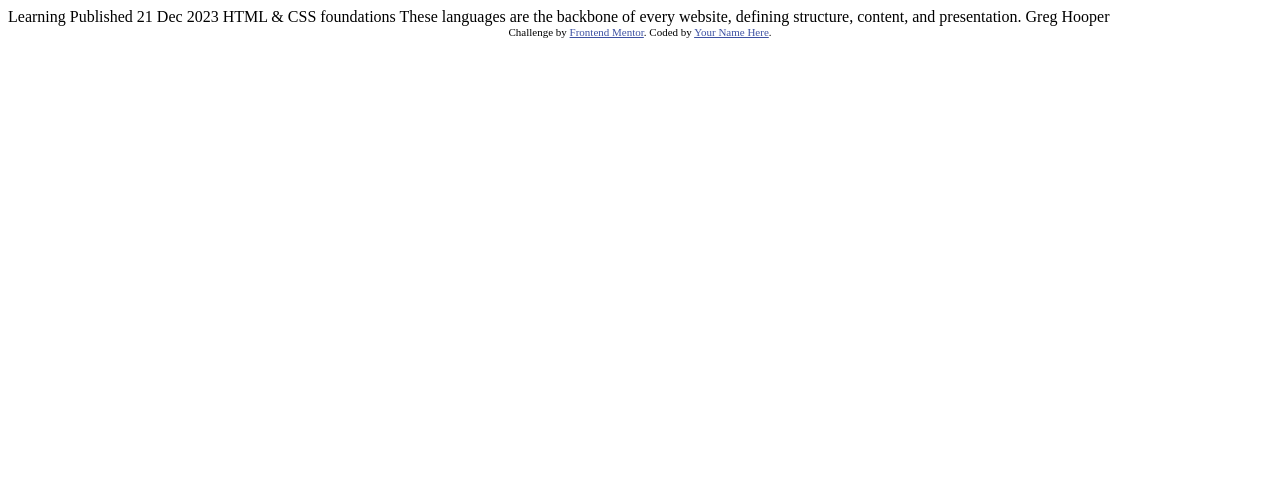
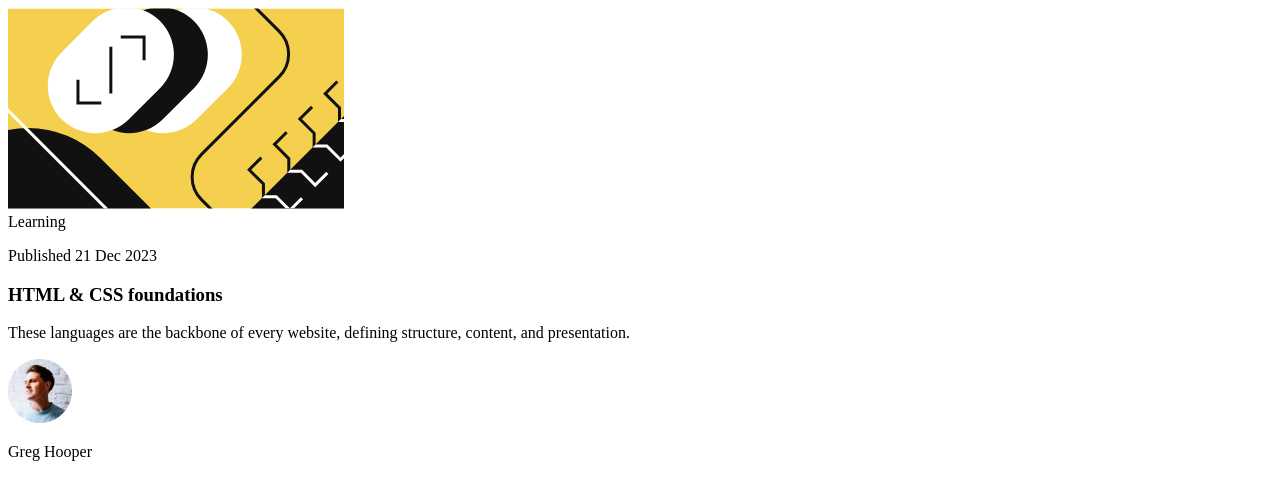
Before and after one commit to arieldiaz10/blog-preview-card-main-by-ariel-diaz, a plain HTML site: page index.html in a window 1280 px wide. Drawn offline with Linux system fonts and the light colour scheme.

Commit message:
Crea estructura inicial del archivo index.html

```diff
--- a/index.html
+++ b/index.html
@@ -7,28 +7,33 @@
   <link rel="icon" type="image/png" sizes="32x32" href="./assets/images/favicon-32x32.png">
 
   <title>Frontend Mentor | Blog preview card</title>
-
-  <!-- Feel free to remove these styles or customise in your own stylesheet 👍 -->
-  <style>
-    .attribution { font-size: 11px; text-align: center; }
-    .attribution a { color: hsl(228, 45%, 44%); }
-  </style>
 </head>
 <body>
+  <main>
+    <!--Imagen principal-->
+    <section>
+      <img src="assets/images/illustration-article.svg" alt="">
+    </section>
+    <!--Contenido principal-->
+    <section>
+      <article>
+        <span>
+          Learning
+        </span>
 
-  Learning
+        <p>Published 21 Dec 2023</p>
+      </article>
+      <article>
+        <h1>HTML & CSS foundations</h1>
+        <p>These languages are the backbone of every website, defining structure, content, and presentation.</p>
+      </article>
+      <article>
+        <img src="assets/images/image-avatar.webp" alt="Imagen del autor">
+        <p>Greg Hooper</p>
+      </article>
 
-  Published 21 Dec 2023
 
-  HTML & CSS foundations
-
-  These languages are the backbone of every website, defining structure, content, and presentation.
-
-  Greg Hooper
-
-  <div class="attribution">
-    Challenge by <a href="https://www.frontendmentor.io?ref=challenge" target="_blank">Frontend Mentor</a>.
-    Coded by <a href="#">Your Name Here</a>.
-  </div>
+    </section>
+  </main>
 </body>
 </html>
```
